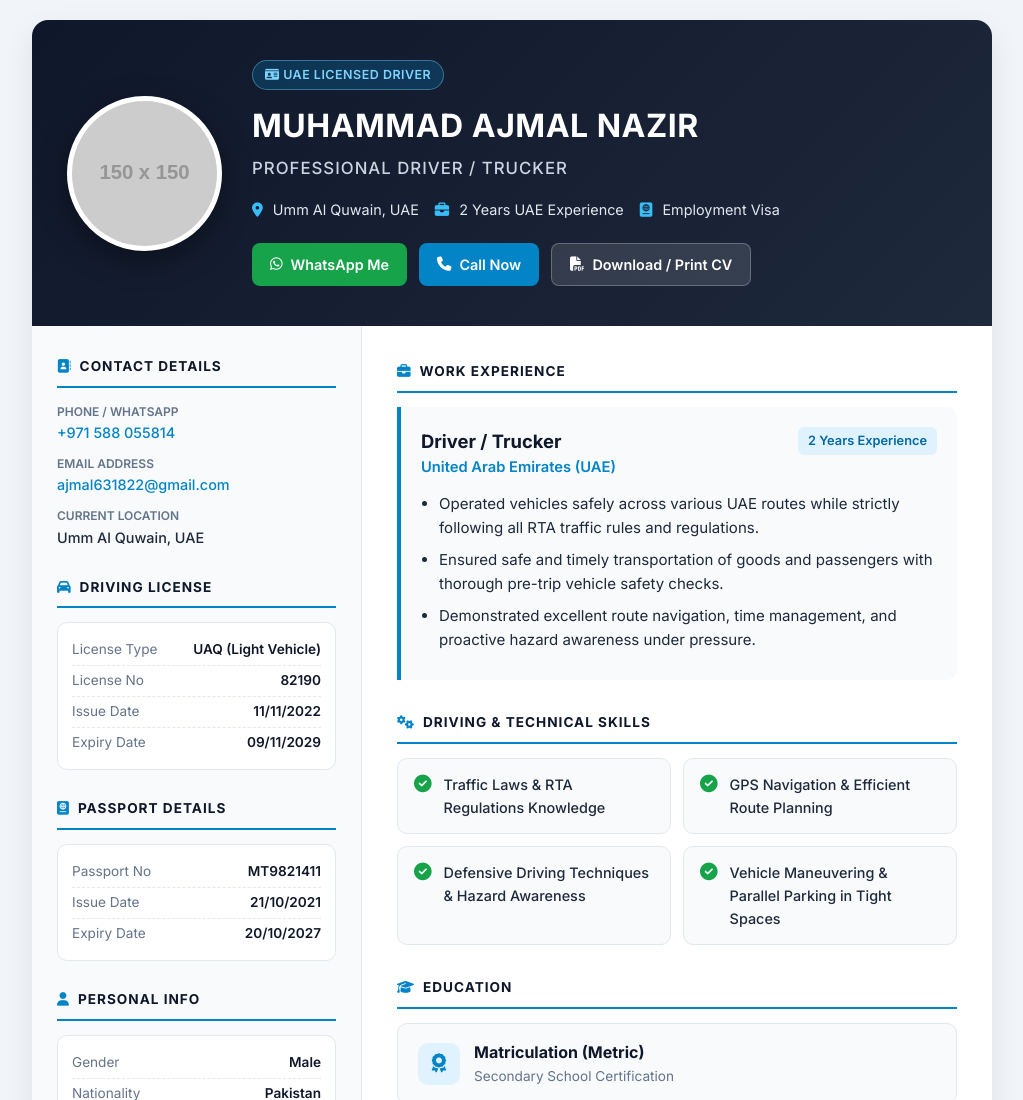
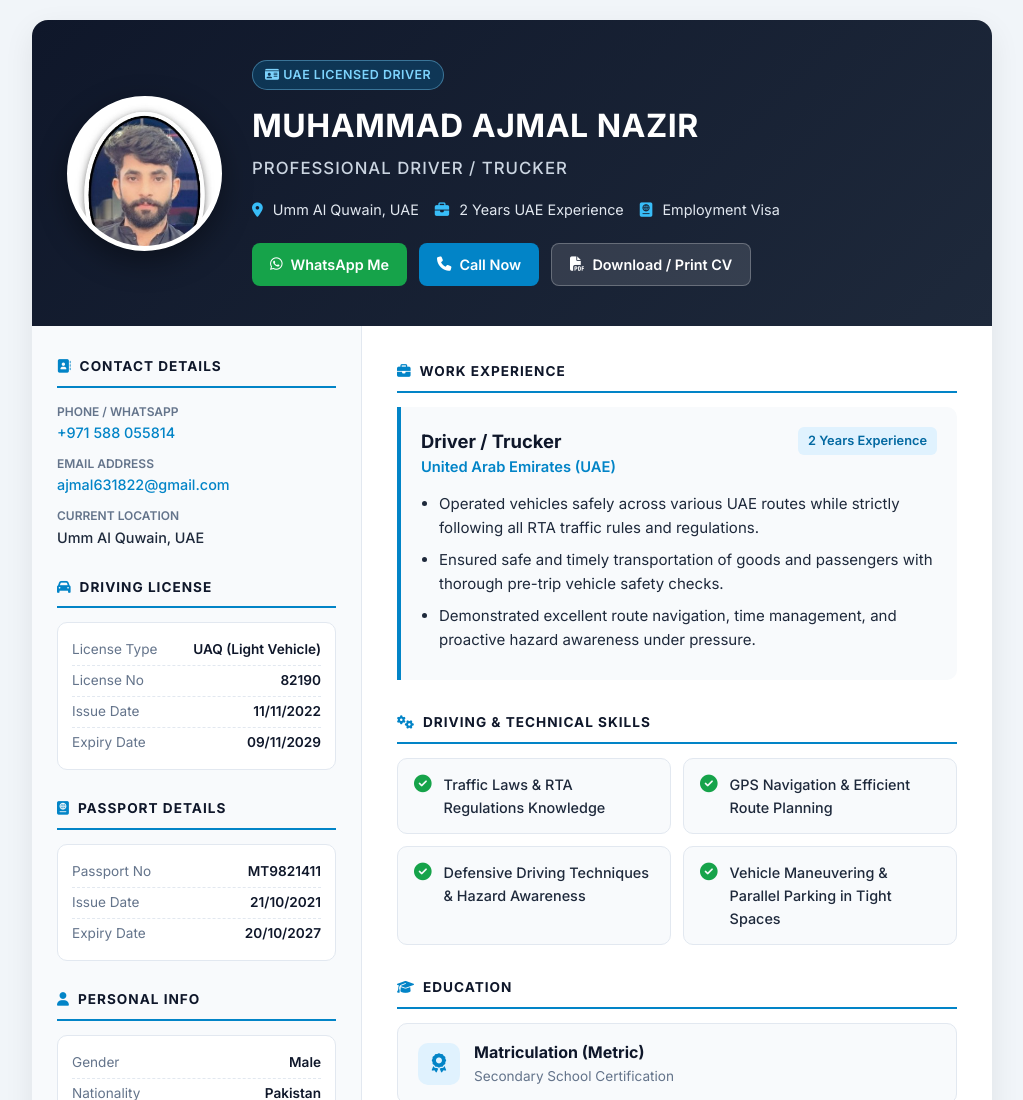
Before and after one commit to ATAVA-DIGITAL/Digital-Resume-Making, a plain HTML site: page index.html in a window 1280 px wide. Shown: the top 1100 px of the page, without its empty margins (128-1151 px from the left). Drawn offline with Linux system fonts and the light colour scheme; placeholder pictures from the web are drawn by us.

Commit message:
Update index.html

```diff
--- a/index.html
+++ b/index.html
@@ -480,7 +480,7 @@
     <!-- Hero Header -->
     <header class="hero">
         <div class="profile-img-wrapper">
-            <img src="photo.png" alt="Muhammad Ajmal Nazir" onerror="this.src='https://via.placeholder.com/150x150?text=Photo'">
+            <img src="photo.jpg" alt="Muhammad Ajmal Nazir" onerror="this.src='https://via.placeholder.com/150x150?text=Photo'">
         </div>
         <div class="hero-info">
             <span class="badge"><i class="fa-solid fa-id-card"></i> UAE Licensed Driver</span>
```
